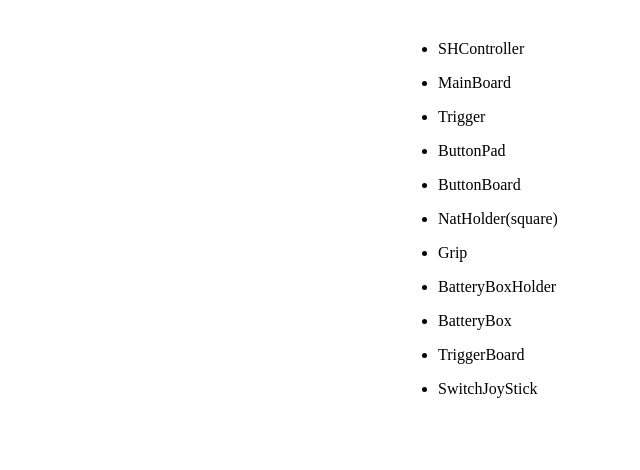
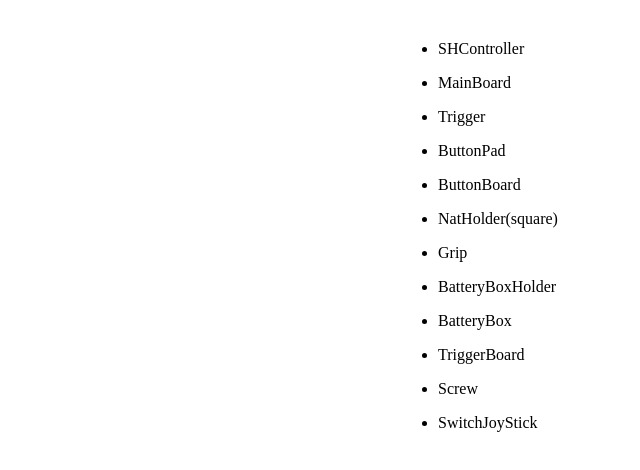
Before and after one commit to Kume/sh-controller-model, a React (Vite) app: page / in a window 1280 px wide. Shown: the top 470 px of the page, without its empty margins (640-1280 px from the left). Built offline with nearby package versions, Linux system fonts and the light colour scheme; what @jscad/modeling, @jscad/regl-renderer would draw is missing.

Commit message:
さわれるサンプルに向けて調整中

```diff
--- a/src/BatteryBoxHolder.ts
+++ b/src/BatteryBoxHolder.ts
@@ -30,7 +30,7 @@ export class BatteryBoxHolder extends Cacheable implements Viewable {
   public readonly baseThickness = 1.8;
 
   public readonly topRadius = 3;
-  public readonly topHeight = 3.3 + this.topRadius;
+  public readonly topHeight = 6.8;
   public readonly topWidth = this.width - 0.8 * 2;
   public readonly topLengthMin = 2.3;
   public readonly topLengthMax = 14.3;
@@ -99,6 +99,7 @@ export class BatteryBoxHolder extends Cacheable implements Viewable {
   }
 
   public get half(): Geom3[] {
+    const bottomOffset = 0.5;
     return [
       subtract(
         Centered.cuboid([this.baseHeight, this.width / 2, this.endThickness]),
@@ -114,7 +115,7 @@ export class BatteryBoxHolder extends Cacheable implements Viewable {
       translateY(this.width / 2, rotateX(Math.PI / 2, extrudeLinear({height: this.baseThickness}, this.baseSideFace))),
       translateZ(
         this.endThickness,
-        Centered.cuboid([1, this.width / 2 - this.baseThickness - 0.3, this.baseLength - this.endThickness]),
+        Centered.cuboid([1, this.width / 2 - this.baseThickness - bottomOffset, this.baseLength - this.endThickness]),
       ),
       intersect(
         translateZ(
@@ -122,8 +123,8 @@ export class BatteryBoxHolder extends Cacheable implements Viewable {
           Centered.cuboid([1, this.width / 2 - this.baseThickness, this.baseLength - this.endThickness]),
         ),
         translateY(
-          this.width / 2 - 0.3,
-          rotateX(Math.PI / 2, extrudeLinear({height: this.baseThickness + 0.3}, this.baseSideFace)),
+          this.width / 2 - bottomOffset,
+          rotateX(Math.PI / 2, extrudeLinear({height: this.baseThickness + bottomOffset}, this.baseSideFace)),
         ),
       ),
       subtract(
@@ -131,7 +132,7 @@ export class BatteryBoxHolder extends Cacheable implements Viewable {
           [-4, this.width / 2 - this.baseThickness - 2, this.baseLength],
           rotateY(
             -degToRad(commonSizeValue.batteryBoxRotateDegree),
-            translateZ(-20, Centered.cuboid([4, 2 - 0.3, 35])),
+            translateZ(-20, Centered.cuboid([4, 2 - bottomOffset, 35])),
           ),
         ),
         Centered.cuboid([10, this.width / 2, this.baseLength]),
--- a/src/ButtonPad.ts
+++ b/src/ButtonPad.ts
@@ -1,9 +1,18 @@
 import {Geom2, Geom3} from '@jscad/modeling/src/geometries/types';
-import {cuboid, polygon, sphere} from '@jscad/modeling/src/primitives';
+import {cuboid, cylinder, polygon, rectangle, sphere} from '@jscad/modeling/src/primitives';
 import {extrudeLinear} from '@jscad/modeling/src/operations/extrusions';
-import {subtract, union} from '@jscad/modeling/src/operations/booleans';
+import {intersect, subtract, union} from '@jscad/modeling/src/operations/booleans';
 import {ButtonBoard} from './ButtonBoard';
-import {rotateX, rotateY, rotateZ, translate, translateX, translateZ} from '@jscad/modeling/src/operations/transforms';
+import {
+  mirrorZ,
+  rotateX,
+  rotateY,
+  rotateZ,
+  transform,
+  translate,
+  translateX,
+  translateZ,
+} from '@jscad/modeling/src/operations/transforms';
 import {addColor, Cacheable, Centered, halfToFull, legacyCash, rotateVec2} from './utls';
 import {Viewable, ViewerItem} from './types';
 import {SwitchJoyStick} from './SwitchJoyStick';
@@ -14,11 +23,13 @@ import {Trigger} from './Trigger';
 import {hull} from '@jscad/modeling/src/operations/hulls';
 import {Screw} from './Screw';
 import {colors, commonSizeValue} from './common';
+import {transforms} from '@jscad/modeling';
 
 export class ButtonPad extends Cacheable implements Viewable {
   public readonly board = new ButtonBoard();
   public readonly stick = new SwitchJoyStick();
   public readonly sideScrew = new Screw(7, 2.5, (g) => this.transformSideScrew(g));
+  public readonly sideScrewBaseThickness = 1.5;
   /* 左右を入れ替えた際に逆サイド用のネジ穴がどこに来るかの位置確認用 */
   public readonly ghostSideScrew = new Screw(7, 2.5, (g) => this.transformGhostSideScrew(g));
   public readonly sideScrewDistanceFromEdge = commonSizeValue.buttonPadSideScrewDistanceFromEdge;
@@ -27,12 +38,13 @@ export class ButtonPad extends Cacheable implements Viewable {
   public readonly startWidth = 20;
   public readonly endWidth = 26;
   public readonly length = 80;
-  public readonly thickness = 14;
+  public readonly thickness = 12;
   public readonly wallThickness = 1.5;
+  public readonly coverThickness = 1.5;
 
   public readonly buttonHamidashi = 2;
   public readonly boardZ = this.thickness - (this.board.switchesHalf[0].height - this.board.switchesHalf[0].protrusion);
-  public readonly boardDistanceFromStickCenter = 15;
+  public readonly boardDistanceFromStickCenter = 13.5;
 
   public readonly stickXOffset = 16;
   public readonly stickRotation = degToRad(30);
@@ -40,6 +52,11 @@ export class ButtonPad extends Cacheable implements Viewable {
   public readonly outerColor = [0.8, 0.8, 0.8] as const;
 
   public readonly boardX = this.stickXOffset + this.boardDistanceFromStickCenter;
+
+  public readonly boardBottomZ = this.boardZ - this.board.thickness;
+  public readonly coverScrew = new Screw(7, 2.5, (g) => this.transformCoverScrew(g));
+  public readonly coverScrewDistance = this.boardX + this.board.screwHoleDistance;
+  public readonly coverMaxHeight = this.thickness - this.sideScrew.headHeight - this.sideScrewBaseThickness;
 
   /* ナナメに取り付けるための自身の変形を定義 */
   public readonly selfTransformParams = {
@@ -82,7 +99,10 @@ export class ButtonPad extends Cacheable implements Viewable {
       return [
         {label: 'outline', model: () => this.outline},
         {label: 'half', model: () => this.half},
+        {label: 'coverHalf', model: () => this.coverHalf},
+        {label: 'halfWithCover', model: () => this.halfWithCover},
         {label: 'full', model: () => this.full},
+        {label: 'coverFull', model: () => this.coverFull},
         {label: 'boardAndStick', model: () => this.boardAndStick},
         {label: 'fullWithBoard', model: () => this.fullWithBoard},
       ];
@@ -129,7 +149,7 @@ export class ButtonPad extends Cacheable implements Viewable {
     return [
       addColor(
         this.outerColor,
-        subtract(union(halfToFull(this.half)), ...this.stick.looseOutline.map(this.transformStick)),
+        subtract(union(halfToFull(this.half)), ...this.stick.looseOutlineFotTopJoint.map(this.transformStick)),
       ),
     ];
   }
@@ -153,14 +173,19 @@ export class ButtonPad extends Cacheable implements Viewable {
   }
 
   public get half(): Geom3[] {
+    const innerAreaFace = subtract(offset({delta: -this.wallThickness}, this.baseFaceHalf), this.backWallArea);
     return [
       addColor(
         this.outerColor,
         subtract(
           extrudeLinear({height: this.thickness}, this.baseFaceHalf),
+          extrudeLinear({height: this.boardZ}, innerAreaFace),
           extrudeLinear(
-            {height: this.boardZ},
-            subtract(offset({delta: -this.wallThickness}, this.baseFaceHalf), this.backWallArea),
+            {height: this.coverMaxHeight},
+            subtract(
+              innerAreaFace,
+              rectangle({size: [this.length, this.board.width + 1.5 * 2], center: [this.length / 2, 0]}),
+            ),
           ),
           translateX(
             this.wallThickness,
@@ -170,7 +195,88 @@ export class ButtonPad extends Cacheable implements Viewable {
           ...this.natHolder.full.map(this.transformNatHolder),
           ...this.dipForBoardHalf,
           this.fingerSubtraction,
+          this.sideScrew.headAndSquareBodyLooseOutline,
         ),
+      ),
+    ];
+  }
+
+  public get halfWithCover(): Geom3[] {
+    return [
+      ...this.half,
+      ...this.board.outlineHalf.map(this.transformBoard),
+      ...this.coverHalf,
+      ...this.coverScrew.outline,
+    ];
+  }
+
+  public get coverHalf(): Geom3[] {
+    const offsetValue = 0.3;
+    const length = this.length - (this.wallThickness + offsetValue) * 2;
+    const endThickness = 2;
+    const baseFace = union(
+      subtract(offset({delta: -this.wallThickness - offsetValue}, this.baseFaceHalf), this.backWallArea),
+      rectangle({
+        size: [length, this.wallThickness + offsetValue],
+        center: [length / 2 + offsetValue + this.wallThickness, (this.wallThickness + offsetValue) / 2],
+      }),
+    );
+    return [
+      addColor(
+        [0.1, 0.1, 0.1, 0.7],
+        subtract(
+          union(
+            extrudeLinear({height: this.coverThickness}, baseFace),
+            cylinder({
+              radius: 4,
+              height: this.boardBottomZ,
+              center: [this.coverScrewDistance, 0, this.boardBottomZ / 2],
+            }),
+            extrudeLinear(
+              {height: this.boardZ},
+              intersect(
+                baseFace,
+                Centered.rectangle([this.boardX - offsetValue, this.board.width / 2 + 1.5 + offsetValue]),
+              ),
+            ),
+            extrudeLinear(
+              {height: this.coverMaxHeight},
+              intersect(
+                baseFace,
+                translate([0, this.board.width / 2 + 1.5 + offsetValue], Centered.rectangle([this.length, 15])),
+              ),
+            ),
+            cuboid({
+              size: [endThickness, this.board.width / 2, this.boardZ],
+              center: [
+                length - endThickness / 2 + this.wallThickness + offsetValue,
+                this.board.width / 4,
+                this.boardZ / 2,
+              ],
+            }),
+            extrudeLinear(
+              {height: this.boardBottomZ},
+              intersect(
+                baseFace,
+                translate(
+                  [this.gripJointPoints[1][0] - 1.5, this.board.width / 2, 0],
+                  Centered.rectangle([this.length - this.gripJointPoints[1][0], 10]),
+                ),
+              ),
+            ),
+          ),
+          this.coverScrew.headAndSquareBodyLooseOutline,
+        ),
+      ),
+    ];
+  }
+
+  public get coverFull(): Geom3[] {
+    return [
+      subtract(
+        union(...halfToFull(this.coverHalf)),
+        ...this.stick.looseOutline.map(this.transformStick),
+        ...this.stick.cableLooseOutline.map(this.transformStick),
       ),
     ];
   }
@@ -217,7 +323,7 @@ export class ButtonPad extends Cacheable implements Viewable {
     return [
       cuboid({
         size: [length, 10.5, thickness],
-        center: [this.boardX + this.board.screwHoleDistance - 5 - length / 2, 0, this.boardZ + thickness / 2],
+        center: [this.coverScrewDistance - 5 - length / 2, 0, this.boardZ + thickness / 2],
       }),
     ];
   }
@@ -236,11 +342,11 @@ export class ButtonPad extends Cacheable implements Viewable {
   };
 
   private transformStick = (g: Geom3): Geom3 => {
-    return translate([this.stickXOffset, 0, this.boardZ - this.board.thickness], rotateZ(this.stickRotation, g));
+    return translate([this.stickXOffset, 0, this.boardBottomZ + 1], rotateZ(this.stickRotation, g));
   };
 
   private transformNatHolder = (g: Geom3): Geom3 => {
-    return translate([this.boardX + this.board.screwHoleDistance, 0, this.boardZ], g);
+    return translate([this.coverScrewDistance, 0, this.boardZ], g);
   };
 
   private transformSideScrew = (g: Geom3): Geom3 => {
@@ -272,4 +378,7 @@ export class ButtonPad extends Cacheable implements Viewable {
       g,
     );
   };
+
+  private transformCoverScrew = (g: Geom3): Geom3 =>
+    translate([this.coverScrewDistance, 0, this.boardBottomZ - 1], mirrorZ(g));
 }
--- a/src/Grip.ts
+++ b/src/Grip.ts
@@ -149,7 +149,7 @@ export class Grip extends Cacheable implements Viewable {
     );
   };
 
-  private transformBatteryBoxHolder = (batteryBoxHolder: Geom3): Geom3 => {
+  public transformBatteryBoxHolder = (batteryBoxHolder: Geom3): Geom3 => {
     return translate(
       [
         -this.batteryBoxHolderMinZ,
--- a/src/SHController.ts
+++ b/src/SHController.ts
@@ -20,10 +20,21 @@ export class SHController extends Cacheable implements Viewable {
     return legacyCash(this, 'viewerItem', () => {
       return [
         {label: 'outline', model: () => this.outline},
+        {label: 'full', model: () => this.full},
         {label: 'gripAndTriggerHalf', model: () => this.gripAndTriggerHalf},
         {label: 'positionReferences', model: () => this.positionReferences},
       ];
     });
+  }
+
+  public get full(): Geom3[] {
+    return [
+      ...this.buttonPad.full.map(this.buttonPad.transformSelf).map(this.transformButtonPad),
+      ...this.trigger.fullWithGrip,
+      ...this.trigger.grip.batteryBoxHolder.full
+        .map(this.trigger.grip.transformBatteryBoxHolder)
+        .map(this.transformGrip),
+    ];
   }
 
   public get outline(): Geom3[] {
--- a/src/Screw.ts
+++ b/src/Screw.ts
@@ -1,10 +1,12 @@
 import {Geom3} from '@jscad/modeling/src/geometries/types';
-import {Centered, octagon} from './utls';
+import {Cacheable, Centered, legacyCash, octagon} from './utls';
 import {cuboid, cylinder} from '@jscad/modeling/src/primitives';
 import {extrudeLinear} from '@jscad/modeling/src/operations/extrusions';
 import {translateZ} from '@jscad/modeling/src/operations/transforms';
+import {intersect, union} from '@jscad/modeling/src/operations/booleans';
+import {Viewable, ViewerItem} from './types';
 
-export class Screw {
+export class Screw extends Cacheable implements Viewable {
   public readonly looseHeadOutlineHeight = 10;
 
   public constructor(
@@ -13,7 +15,22 @@ export class Screw {
     public readonly transform: (g: Geom3) => Geom3,
     public readonly radius = 3 / 2,
     public readonly headRadius = 5.5 / 2,
-  ) {}
+  ) {
+    super();
+  }
+
+  public get displayName(): string {
+    return 'Screw';
+  }
+
+  public get viewerItems(): ViewerItem[] {
+    return legacyCash(this, 'viewerItem', () => {
+      return [
+        {label: 'outline', model: () => this.outline},
+        {label: 'headAndSquareBodyLooseOutline', model: () => this.headAndSquareBodyLooseOutline},
+      ];
+    });
+  }
 
   public get outline(): Geom3[] {
     return [
@@ -37,11 +54,39 @@ export class Screw {
   }
 
   public get headLooseOutline(): Geom3 {
+    return this.transform(this.headLooseOutlineBase);
+  }
+
+  public get headLooseOutlineBase(): Geom3 {
     const height = this.looseHeadOutlineHeight;
-    return this.transform(cylinder({radius: this.headRadius * 2 + 0.4, height, center: [0, 0, height / 2]}));
+    return cylinder({radius: this.headRadius + 0.2, height, center: [0, 0, height / 2]});
   }
 
   public get octagonBodyLooseOutline(): Geom3 {
     return this.transform(translateZ(-this.length, extrudeLinear({height: this.length}, octagon(this.radius + 0.1))));
   }
+
+  public get squareBodyLooseOutline(): Geom3 {
+    const width = (this.radius + 0.1) * 2;
+    const height = this.length;
+    return this.transform(cuboid({size: [width, width, height], center: [0, 0, -height / 2]}));
+  }
+
+  public get headAndSquareBodyLooseOutline(): Geom3 {
+    return union(
+      this.headLooseOutline,
+      this.squareBodyLooseOutline,
+      this.transform(
+        intersect(
+          translateZ(-0.4, this.headLooseOutlineBase),
+          cuboid({size: [(this.radius + 0.1) * 2, 10, this.length], center: [0, 0, -this.length / 2]}),
+        ),
+      ),
+    );
+  }
+
+  public get bodyLooseOutline(): Geom3 {
+    const height = this.length;
+    return this.transform(cylinder({radius: this.radius + 0.1, height, center: [0, 0, -height / 2]}));
+  }
 }
--- a/src/SwitchJoyStick.ts
+++ b/src/SwitchJoyStick.ts
@@ -1,8 +1,8 @@
 import {Geom2, Geom3} from '@jscad/modeling/src/geometries/types';
-import {addColor, Cacheable, legacyCash} from './utls';
+import {addColor, Cacheable, Centered, legacyCash} from './utls';
 import {Viewable, ViewerItem} from './types';
 import {cuboid, cylinder} from '@jscad/modeling/src/primitives';
-import {rotateZ, translate} from '@jscad/modeling/src/operations/transforms';
+import {rotateZ, translate, translateZ} from '@jscad/modeling/src/operations/transforms';
 import {geometries} from '@jscad/modeling';
 import {extrudeLinear} from '@jscad/modeling/src/operations/extrusions';
 import {union} from '@jscad/modeling/src/operations/booleans';
@@ -43,7 +43,8 @@ export class SwitchJoyStick extends Cacheable implements Viewable {
     return legacyCash(this, 'viewerItem', () => {
       return [
         {label: 'outline', model: () => this.outline},
-        {label: 'looseOutline', model: () => this.looseOutline},
+        {label: 'looseOutlineForDisplay', model: () => this.looseOutlineForDisplay},
+        {label: 'looseOutlineFotTopJoint', model: () => this.looseOutlineFotTopJoint},
       ];
     });
   }
@@ -76,7 +77,16 @@ export class SwitchJoyStick extends Cacheable implements Viewable {
   }
 
   public get looseOutline(): Geom3[] {
-    // TODO ねじ受けの補強三角部分、ケーブルの余白
+    return [
+      ...this.looseOutlineCommon,
+      this.transformTopRightScrewHole(this.topRightScrewHole.looseOutline),
+      this.transformBottomLeftScrewHole(this.bottomLeftScrewHole.looseOutline),
+    ];
+  }
+
+  private get looseOutlineCommon(): Geom3[] {
+    // TODO ケーブルの余白
+    const headThickness = this.stickHeight - 2.6;
     return [
       addColor([0.1, 0.1, 0.1], this.makeBase(0.2)),
       cylinder({
@@ -85,21 +95,38 @@ export class SwitchJoyStick extends Cacheable implements Viewable {
         center: [0, 0, (this.baseThickness + this.stickHeight) / 2],
       }),
       cylinder({
-        height: 8,
+        height: headThickness,
         radius: this.stickTopRadius + 3,
-        center: [0, 0, this.baseThickness + this.stickHeight - 8 / 2],
+        center: [0, 0, this.baseThickness + this.stickHeight - headThickness / 2],
       }),
+    ];
+  }
+
+  public get looseOutlineForDisplay(): Geom3[] {
+    return [
+      ...this.looseOutlineCommon,
       addColor([0, 0, 0.9], this.transformCable(extrudeLinear({height: this.cableThickness}, this.cableFace))),
       addColor([0.9, 0.9, 0.9], this.transformConnector(this.connector)),
-      this.transformTopRightScrewHole(this.topRightScrewHole.looseOutline),
-      this.transformBottomLeftScrewHole(this.bottomLeftScrewHole.looseOutline),
+    ];
+  }
+
+  public get cableLooseOutline(): Geom3[] {
+    return [addColor([0, 0, 0.9], this.transformCable(Centered.extrudeLinear(3, this.cableFace)))];
+  }
+
+  public get looseOutlineFotTopJoint(): Geom3[] {
+    return [
+      ...this.looseOutlineCommon,
+      this.transformTopRightScrewHole(this.topRightScrewHole.looseOutlineFotTopJoint),
+      this.transformBottomLeftScrewHole(this.bottomLeftScrewHole.looseOutlineFotTopJoint),
+      addColor([0, 0, 0.9], this.transformCable(extrudeLinear({height: this.cableThickness}, this.cableFace))),
     ];
   }
 
   private makeBase(offset = 0): Geom3 {
     return cuboid({
-      size: [this.baseHeight + offset * 2, this.baseWidth + offset * 2, this.baseThickness + offset],
-      center: [0, this.baseYOffset, (this.baseThickness + offset) / 2],
+      size: [this.baseHeight + offset * 2, this.baseWidth + offset * 2, this.baseThickness + offset * 2],
+      center: [0, this.baseYOffset, this.baseThickness / 2 + offset],
     });
   }
 
@@ -194,6 +221,14 @@ class ScrewHole {
     return extrudeLinear({height: this.thickness}, this.makeFace(0.2));
   }
 
+  public get looseOutlineFotTopJoint(): Geom3 {
+    const offset = 0.2;
+    return union(
+      translateZ(-1.2, extrudeLinear({height: this.thickness + 1.2}, this.makeFace(offset))),
+      cuboid({size: [1, this.props.width + offset * 2, 1], center: [1 / 2, 0, this.thickness + 1 / 2]}),
+    );
+  }
+
   private makeFace(offset: number): Geom2 {
     const width = this.props.width + offset * 2;
     const length = this.props.length + offset;
--- a/src/utls.ts
+++ b/src/utls.ts
@@ -2,8 +2,9 @@ import {Vec3} from '@jscad/modeling/src/maths/vec3';
 import {Geom2, Geom3} from '@jscad/modeling/src/geometries/types';
 import {primitives} from '@jscad/modeling';
 import {Vec2} from '@jscad/modeling/src/maths/vec2';
-import {mirrorX, mirrorY, mirrorZ} from '@jscad/modeling/src/operations/transforms';
+import {mirrorX, mirrorY, mirrorZ, translateZ} from '@jscad/modeling/src/operations/transforms';
 import {colorize, RGB} from '@jscad/modeling/src/colors';
+import {extrudeLinear} from '@jscad/modeling/src/operations/extrusions';
 
 export class Centered {
   public static cuboid(size: Vec3): Geom3 {
@@ -12,6 +13,10 @@ export class Centered {
 
   public static rectangle(size: Vec2): Geom2 {
     return primitives.rectangle({size, center: size.map((v) => v / 2) as [number, number]});
+  }
+
+  public static extrudeLinear(height: number, g: Geom2): Geom3 {
+    return translateZ(-height / 2, extrudeLinear({height}, g));
   }
 }
 
--- a/src/web/Viewer.tsx
+++ b/src/web/Viewer.tsx
@@ -5,9 +5,12 @@ import {ButtonPad} from '../ButtonPad';
 import {ButtonBoard} from '../ButtonBoard';
 import {Viewable, ViewerItem} from '../types';
 import {SwitchJoyStick} from '../SwitchJoyStick';
+import {Screw} from '../Screw';
+import {translate} from '@jscad/modeling/src/operations/transforms';
 
 const main = new SHController();
 const joyStick = new SwitchJoyStick();
+const screw = new Screw(7, 2.5, (g) => translate([0, 0, 0], g));
 const viewableValues: readonly Viewable[] = [
   main,
   main.grip.board,
@@ -19,6 +22,7 @@ const viewableValues: readonly Viewable[] = [
   main.grip.batteryBoxHolder,
   main.grip.batteryBoxHolder.batteryBox,
   main.trigger.board,
+  screw,
   joyStick,
 ];
 
```
